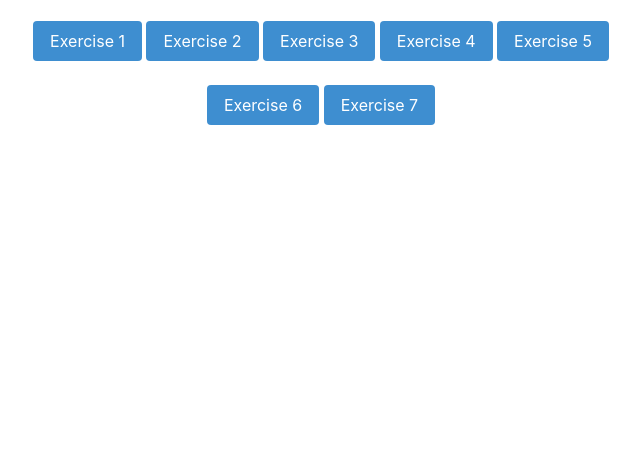
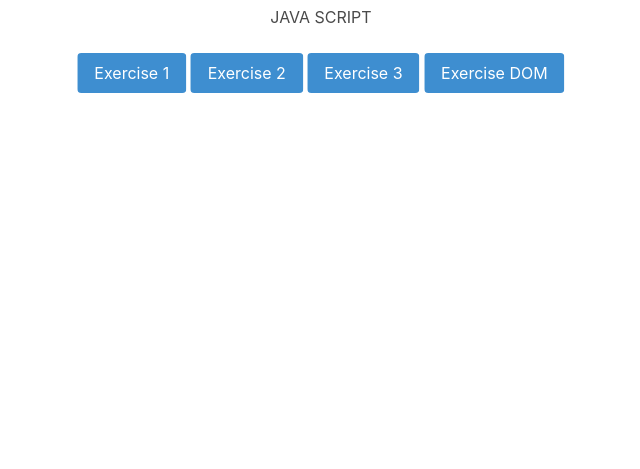
Before and after one commit to wachirapol2002/WEEK03-EXERCISE, a plain HTML site: page index.html in a window 1280 px wide. Shown: the part 331-800 px from the top of the page, without its empty margins (319-959 px from the left). Drawn offline with nearby package versions, Linux system fonts and the light colour scheme.

Commit message:
Change index.html

```diff
--- a/index.html
+++ b/index.html
@@ -23,17 +23,8 @@
             <a href="exercise-3/index.html" class="button is-info mt-5">
                 Exercise 3
             </a>
-            <a href="exercise-4/index.html" class="button is-info mt-5">
-                Exercise 4
-            </a>
-            <a href="exercise-5/index.html" class="button is-info mt-5">
-                Exercise 5
-            </a>
-            <a href="exercise-6/index.html" class="button is-info mt-5">
-                Exercise 6
-            </a>
             <a href="exercise-7/index.html" class="button is-info mt-5">
-                Exercise 7
+                Exercise DOM
             </a>
         </div>
     </section>
```
